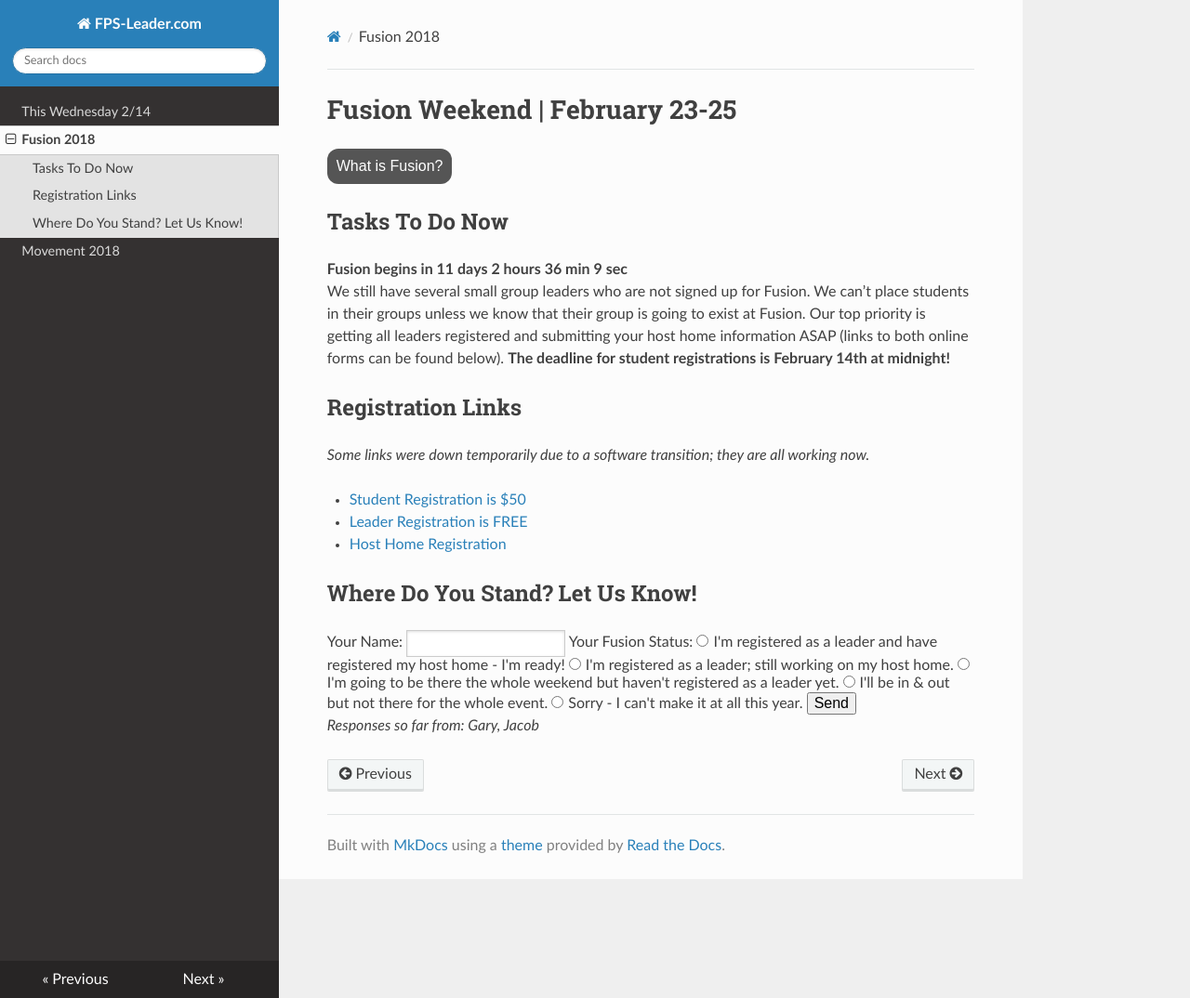
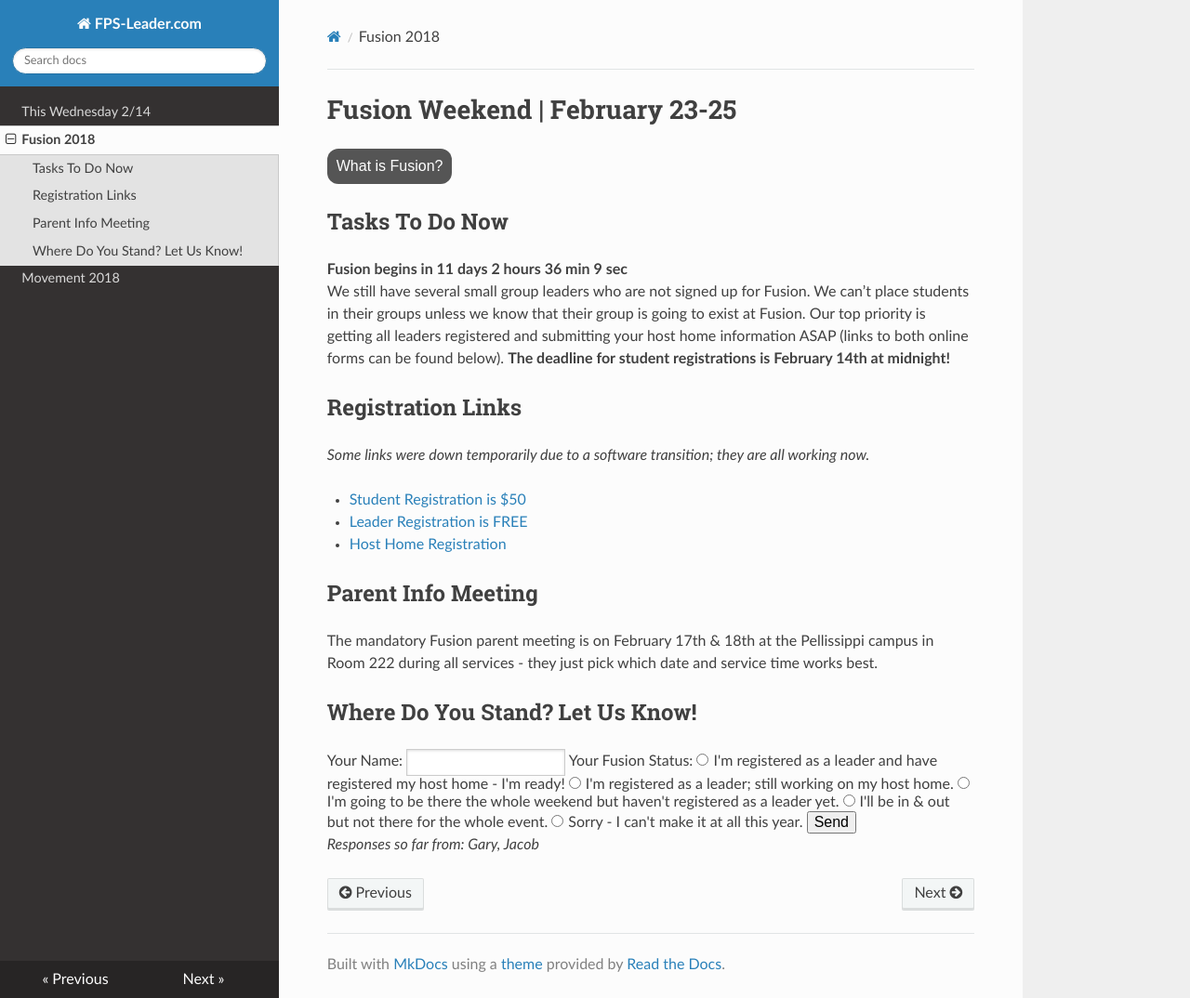
Before and after one commit to GJasonAnderson/fps-leader, an MkDocs documentation site: the page built from docs/fusion.md, in a window 1280 px wide and 1074 px high. Shown: the whole window at 93% size. Built offline with MkDocs 1.6.1, drawn with Linux system fonts in a browser that asks for light colours; nearby versions of some CDN libraries; old or Windows-style settings are respelled for this version of MkDocs.

Commit message:
Add parent info meeting to fusion.md

```diff
--- a/docs/fusion.md
+++ b/docs/fusion.md
@@ -14,6 +14,9 @@ We still have several small group leaders who are not signed up for Fusion. We c
 - [ Student Registration is $50 ]( https://my.faithpromise.org/portal/event_signup.aspx?id=420353 )
 - [ Leader Registration is FREE ]( https://my.faithpromise.org/portal/event_signup.aspx?id=421230 )
 - [ Host Home Registration ]( https://fpstudents.wufoo.com/forms/pel-fusion-host-homes-2018/ )
+
+## Parent Info Meeting
+The mandatory Fusion parent meeting is on February 17th & 18th at the Pellissippi campus in Room 222 during all services - they just pick which date and service time works best.
 
 ## Where Do You Stand? Let Us Know!
 <form name="fusion-status" netlify>
```
